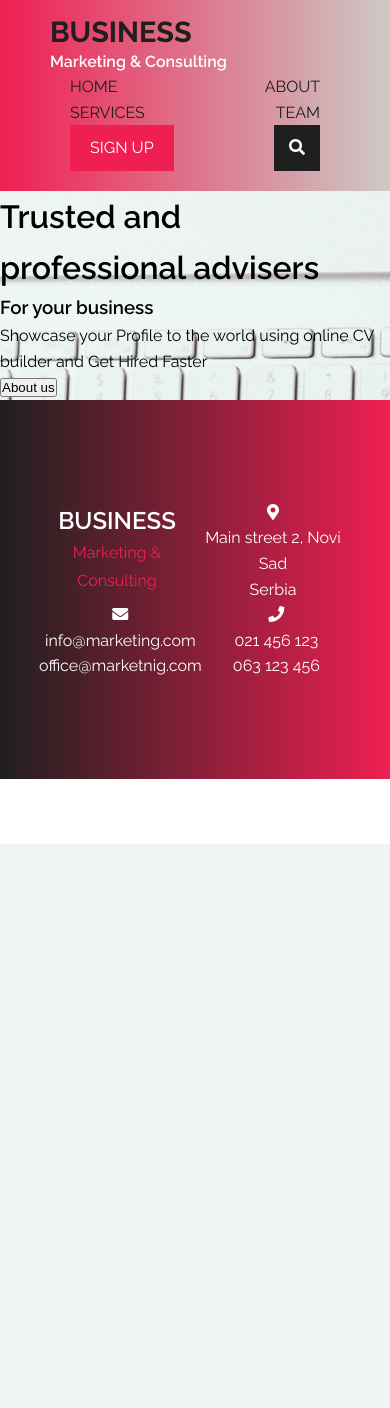
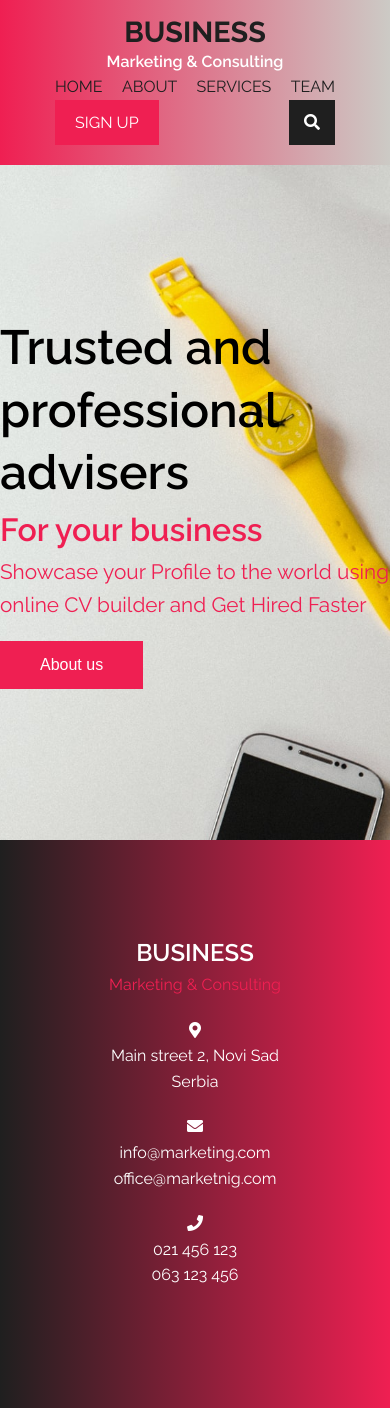
Before and after one commit to milivojevicentijevic/biznis, a PHP site: page / in a window 390 px wide. Before the commit the page ends 844 px from the top, so only its background shows below. Run offline with PHP 8.4, Linux system fonts and the light colour scheme; some libraries are stand-ins or nearby versions.

Commit message:
header css

```diff
--- a/scss/style.css
+++ b/scss/style.css
@@ -43,6 +43,12 @@ a:hover {
   margin: 0 auto;
 }
 
+@media (max-widgh: 767px) {
+  .container {
+    width: 95%;
+  }
+}
+
 /*********************
 nav
 *********************/
@@ -65,6 +71,27 @@ nav {
   background: -webkit-gradient(linear, left top, right top, from(#ef1f52), to(#cccac5));
   background: linear-gradient(to right, #ef1f52, #cccac5);
   padding: 20px 50px;
+}
+
+@media (max-width: 767px) {
+  nav {
+    display: -webkit-box;
+    display: -ms-flexbox;
+    display: flex;
+    -ms-flex-wrap: wrap;
+        flex-wrap: wrap;
+    -webkit-box-pack: center;
+        -ms-flex-pack: center;
+            justify-content: center;
+    -webkit-box-align: center;
+        -ms-flex-align: center;
+            align-items: center;
+    -webkit-box-orient: vertical;
+    -webkit-box-direction: normal;
+        -ms-flex-direction: column;
+            flex-direction: column;
+    text-align: center;
+  }
 }
 
 nav .logo {
@@ -100,6 +127,12 @@ nav ul {
 nav ul li {
   margin: 0 20px;
   text-transform: uppercase;
+}
+
+@media (max-width: 767px) {
+  nav ul li {
+    margin: 0 5px;
+  }
 }
 
 nav ul li:nth-child(5) {
@@ -163,6 +196,15 @@ footer .container .col {
   color: #fff;
 }
 
+@media (max-width: 767px) {
+  footer .container .col {
+    -webkit-box-flex: 0;
+        -ms-flex: 0 0 100%;
+            flex: 0 0 100%;
+    margin-bottom: 20px;
+  }
+}
+
 footer .container .col .logo {
   font-size: 1.5rem;
   line-height: 25px;
@@ -187,5 +229,91 @@ header
 *********************/
 header {
   background-image: url(../img/header.jpg);
+  background-position: center right;
+  background-size: cover;
+  display: -webkit-box;
+  display: -ms-flexbox;
+  display: flex;
+  -ms-flex-wrap: wrap;
+      flex-wrap: wrap;
+  -webkit-box-pack: center;
+      -ms-flex-pack: center;
+          justify-content: center;
+  -webkit-box-align: end;
+      -ms-flex-align: end;
+          align-items: flex-end;
+  -webkit-box-orient: vertical;
+  -webkit-box-direction: normal;
+      -ms-flex-direction: column;
+          flex-direction: column;
+  height: 80vh;
+  padding-right: 300px;
+  text-align: right;
+}
+
+@media (max-width: 767px) {
+  header {
+    text-align: left;
+    padding-right: 0;
+    display: -webkit-box;
+    display: -ms-flexbox;
+    display: flex;
+    -ms-flex-wrap: wrap;
+        flex-wrap: wrap;
+    -webkit-box-pack: center;
+        -ms-flex-pack: center;
+            justify-content: center;
+    -webkit-box-align: start;
+        -ms-flex-align: start;
+            align-items: flex-start;
+    -webkit-box-orient: vertical;
+    -webkit-box-direction: normal;
+        -ms-flex-direction: column;
+            flex-direction: column;
+  }
+}
+
+header h1 {
+  font-size: 4rem;
+  line-height: 1.3;
+}
+
+@media (max-width: 767px) {
+  header h1 {
+    font-size: 3rem;
+  }
+}
+
+header h3 {
+  font-size: 2rem;
+  color: #ef1f52;
+  padding-top: 20px 0;
+}
+
+@media (max-width: 767px) {
+  header h3 {
+    font-size: 2rem;
+  }
+}
+
+header p {
+  font-size: 1.3rem;
+  color: #ef1f52;
+}
+
+header button {
+  padding: 15px 40px;
+  font-size: 1rem;
+  background-color: #ef1f52;
+  color: #fff;
+  border: none;
+  cursor: pointer;
+  margin-top: 20px;
+}
+
+header button:hover {
+  -webkit-transition: 0.3s ease;
+  transition: 0.3s ease;
+  background-color: #1f1f1f;
 }
 /*# sourceMappingURL=style.css.map */
--- a/scss/style.scss
+++ b/scss/style.scss
@@ -22,7 +22,19 @@ mixins
     align-items: $align;
     flex-direction: $direction;
 }
-
+@mixin btn() {
+    padding: 15px 40px;
+    font-size: 1rem;
+    background-color: $pink;
+    color: $white;
+    border: none;
+    cursor: pointer;
+    margin-top: 20px;
+    &:hover {
+        transition: $transition;
+        background-color: $black;
+    }
+}
 /*********************
 basic styles
 *********************/
@@ -52,6 +64,9 @@ a {
 .container {
     width: 80%;
     margin: 0 auto;
+    @media(max-widgh: 767px) {
+        width: 95%;
+    }
 }
 /*********************
 nav
@@ -60,6 +75,10 @@ nav {
     @include flex( space-between, center, row);
     background: linear-gradient(to right, $pink, $lightgray);
     padding: 20px 50px;
+    @media(max-width: 767px) {
+        @include flex( center, center, column);
+        text-align: center;
+    }
     .logo {
         font-size: 1.8rem;
         line-height: 25px;
@@ -75,6 +94,9 @@ nav {
         li {
             margin: 0 20px;
             text-transform: uppercase;
+            @media(max-width: 767px) {
+                margin: 0 5px;
+            }
             &:nth-child(5) {
                 background-color: $pink;
                 padding: 10px 20px;
@@ -110,6 +132,10 @@ footer {
         .col {
             flex: 1;
             color: $white;
+            @media(max-width: 767px) {
+                flex: 0 0 100%;
+                margin-bottom: 20px;
+            }
             .logo {
                 font-size: 1.5rem;
                 line-height: 25px;
@@ -133,4 +159,38 @@ header
 *********************/
 header {
     background-image: url(../img/header.jpg);
+    background-position: center right;
+    background-size: cover;
+    @include flex(center, flex-end, column);
+    height: 80vh;
+    padding-right: 300px;
+    text-align: right;
+    @media(max-width: 767px) {
+        text-align: left;
+        padding-right: 0;
+        @include flex(center, flex-start, column);
+    }
+    h1 {
+        font-size: 4rem;
+        line-height: 1.3;
+        @media(max-width: 767px) {
+            font-size: 3rem;
+        }
+    }
+    h3 {
+        font-size: 2rem;
+        color: $pink;
+        padding-top: 20px 0;
+        @media(max-width: 767px) {
+            font-size: 2rem;
+        }
+    }
+    p {
+        font-size: 1.3rem;
+        color: $pink;
+    }
+    button {
+        @include btn;
+    }
+
 }
```
Also changed, not shown: 1 other file.
